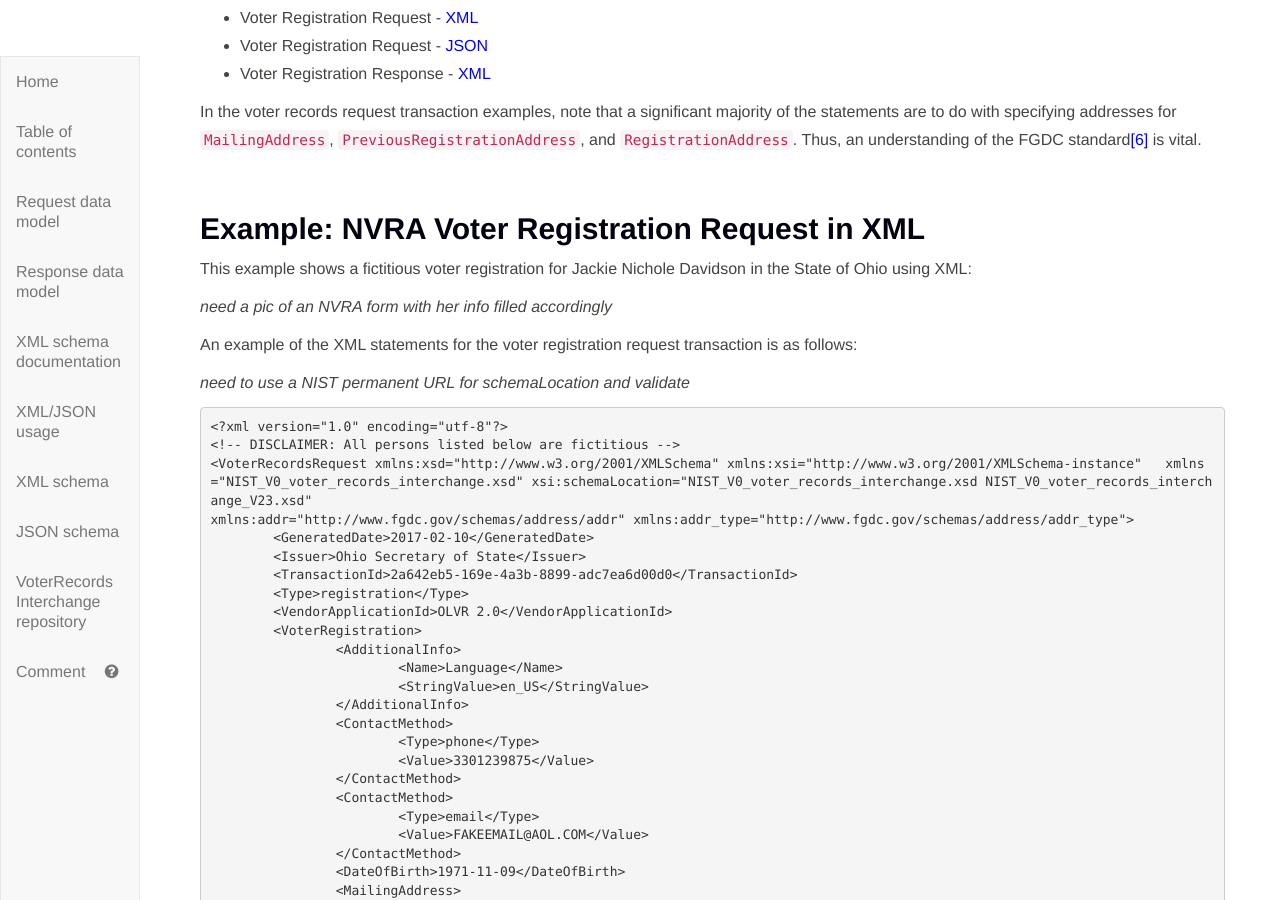
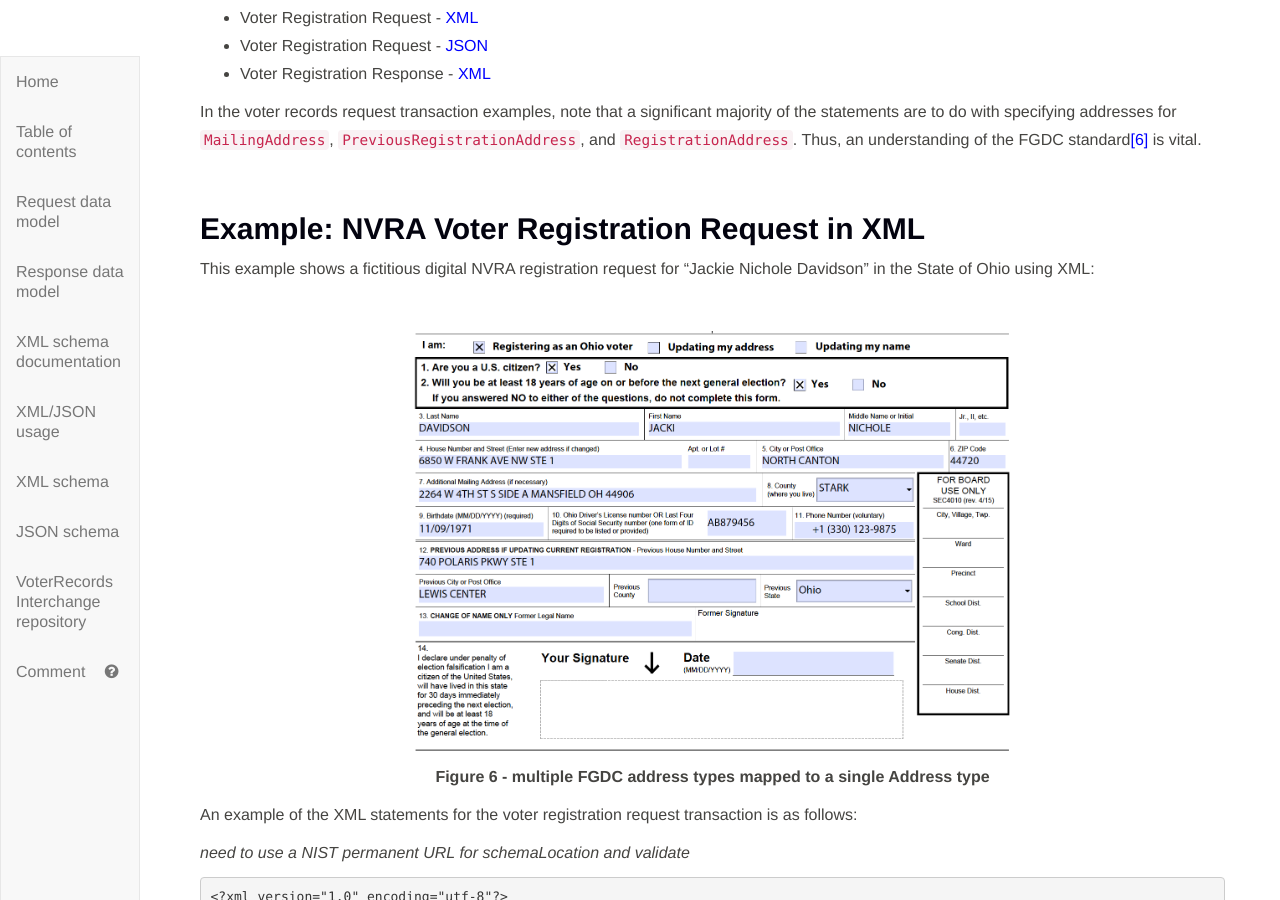
Before and after one commit to usnistgov/VoterRecordsInterchange, a Jekyll site: the page built from index.md, in a window 1280 px wide and 900 px high, scrolled down 52494 px. Built offline with Jekyll 4.4.1, drawn with Linux system fonts in a browser that asks for light colours; our own code applies the rules of GitHub Pages for plain Markdown files.

Commit message:
new version

```diff
--- a/index.md
+++ b/index.md
@@ -1944,9 +1944,16 @@ In the voter records request transaction examples, note that a significant major
 <br>
 
 ## Example: NVRA Voter Registration Request in XML
-This example shows a fictitious voter registration for Jackie Nichole Davidson in the State of Ohio using XML:
-
-*need a pic of an NVRA form with her info filled accordingly*
+This example shows a fictitious digital NVRA registration request for "Jackie Nichole Davidson" in the State of Ohio using XML:
+
+<br>
+
+<div class="text-center" markdown="1">
+<img src="Figures/NVRA-import-xml.png" width="600"/>
+
+**Figure 6 - multiple FGDC address types mapped to a single Address type**
+</div>
+
 
 An example of the XML statements for the voter registration request transaction is as follows:
 
```
Also changed, not shown: Figures/NVRA-import-xml.png (added).
